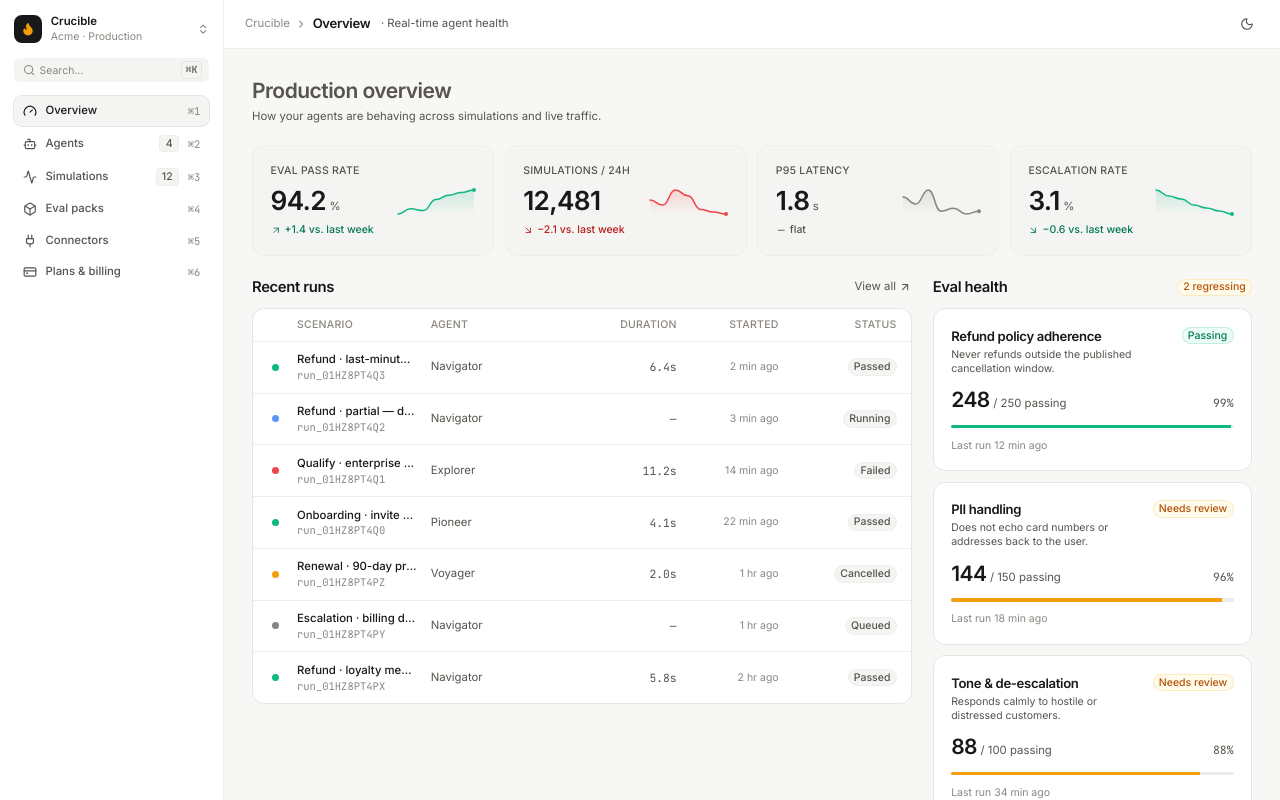
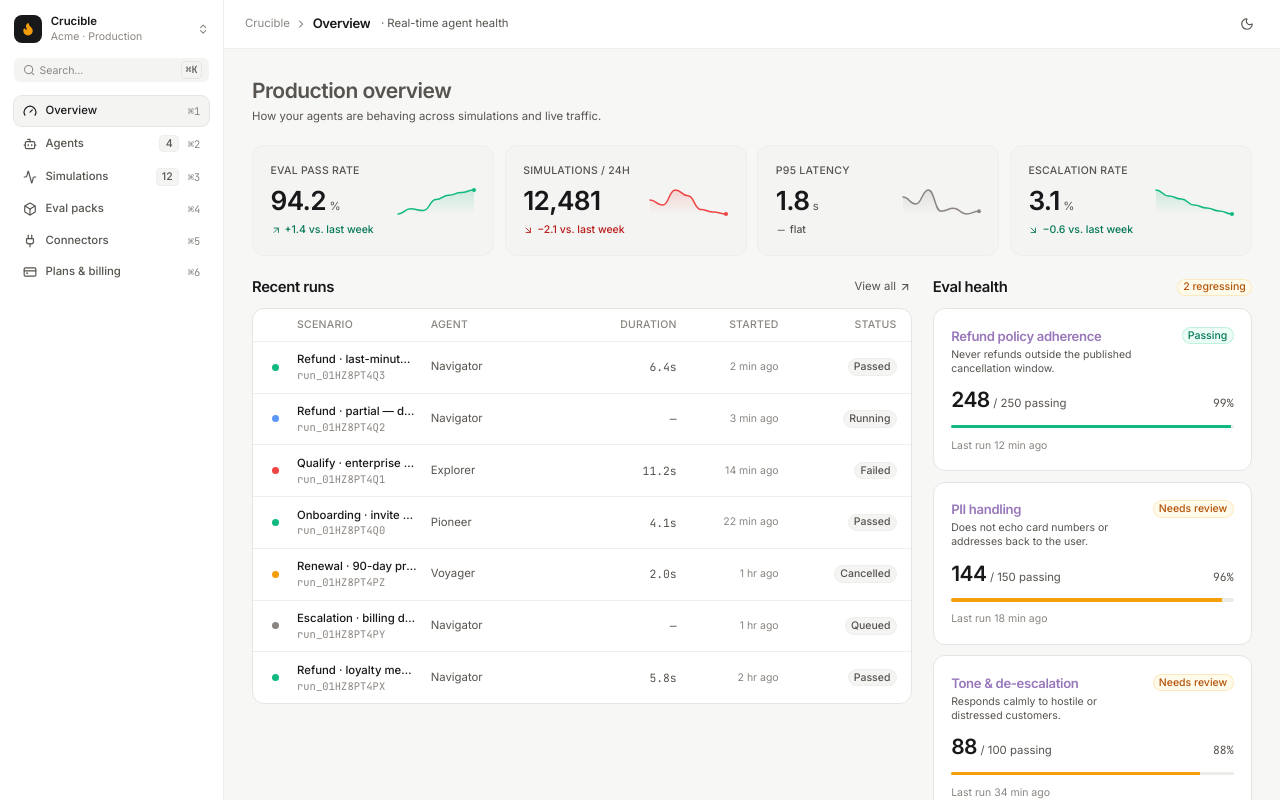
Before and after one commit to Soffi-Originals/crucible-demo, a React (Vite) app: page / in a window 1280 px wide. Shown: the top 800 px of the page. Built offline with nearby package versions, Linux system fonts and the light colour scheme.

Commit message:
AI: Update src/components/views/EvalScoreCard.tsx

```diff
--- a/src/components/views/EvalScoreCard.tsx
+++ b/src/components/views/EvalScoreCard.tsx
@@ -67,7 +67,7 @@ export const EvalScoreCard = React.forwardRef<
     >
       <div className="flex items-start justify-between gap-3">
         <div className="flex flex-col gap-0.5">
-          <Heading as="h3" size="sm" weight="semibold">
+          <Heading as="h3" size="sm" weight="semibold" tone="accent">
             {name}
           </Heading>
           {description ? (
```
